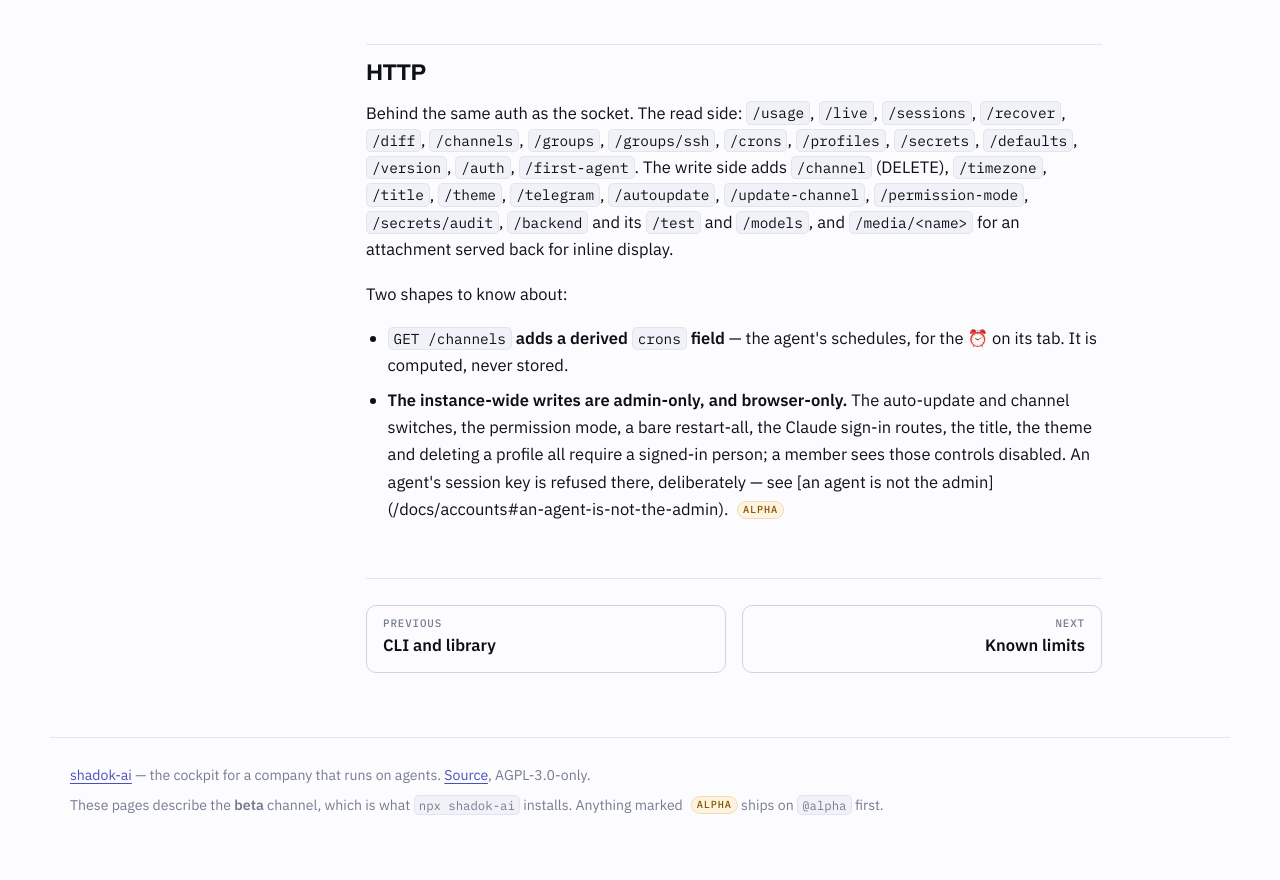
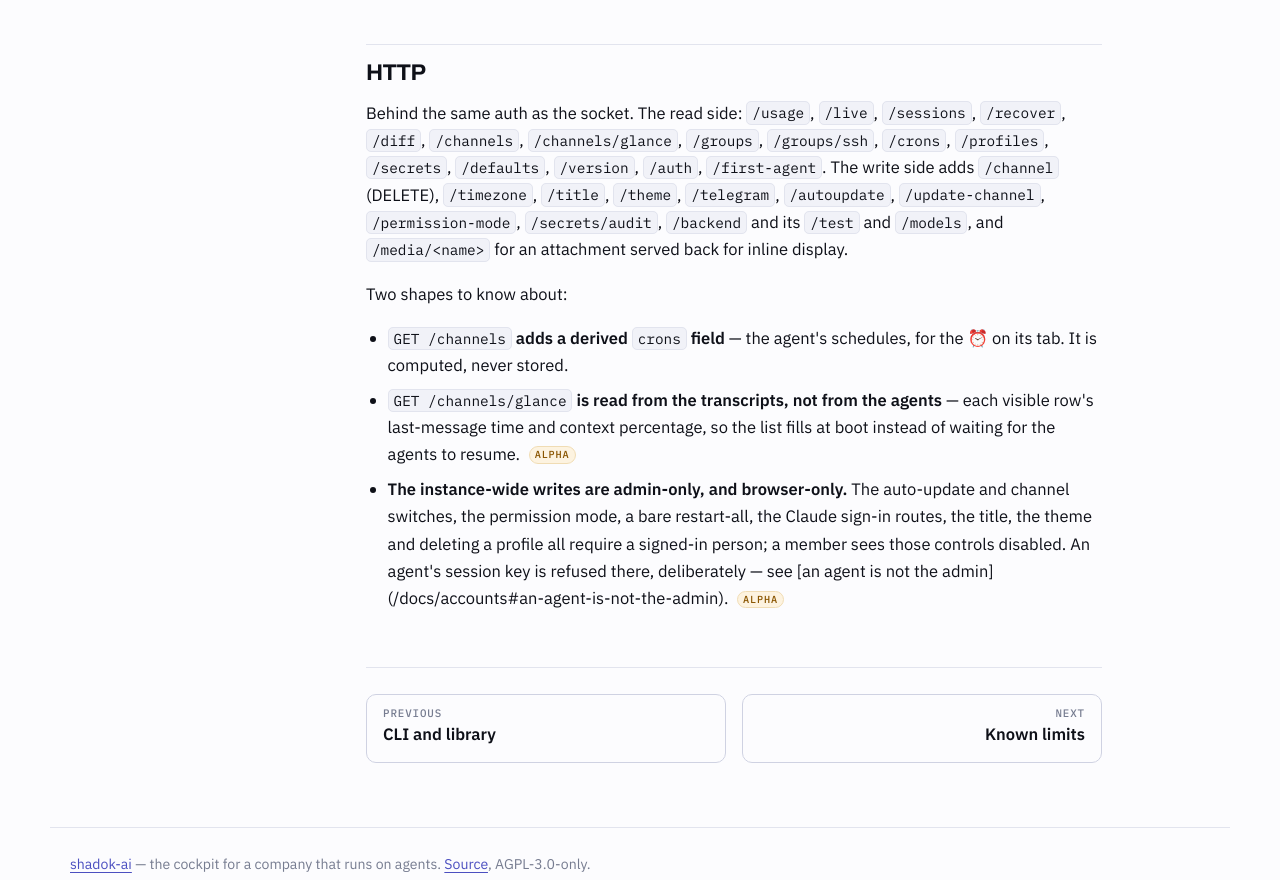
Before and after one commit to shadok-ai/site, a plain HTML site: page docs/websocket.html in a window 1280 px wide. Shown: the part 3950-4830 px from the top of the page. Drawn offline with Linux system fonts and the light colour scheme.

Commit message:
The reference knows about /channels/glance
PR #440 adds a read endpoint the Reference page did not list: each visible row's
last-message time and context percentage, read from the transcript tail so the
agent list fills at boot rather than after the agents resume.

Co-Authored-By: Claude Opus 5 <noreply@anthropic.com>
Claude-Session: https://claude.ai/code/session_013drUQ8RrZRuBgYytQq1Mv6

```diff
--- a/docs/websocket.html
+++ b/docs/websocket.html
@@ -247,11 +247,15 @@
 </tbody></table></div>
 <p><code>error.code</code> saves a machine client from matching on message text: <code>"busy"</code> for a prompt refused mid-turn, <code>"logged-out"</code> for a spawn refused because the instance is not signed in to Claude, <code>"space-not-connected"</code> for a spawn whose space has no credential of its own (it carries that space's <code>user</code>), and <code>"resume-refused"</code> for a shortened id that matches no agent or several.</p>
 <h2 id="http"><a class="anchor" href="#http">HTTP</a></h2>
-<p>Behind the same auth as the socket. The read side: <code>/usage</code>, <code>/live</code>, <code>/sessions</code>, <code>/recover</code>, <code>/diff</code>, <code>/channels</code>, <code>/groups</code>, <code>/groups/ssh</code>, <code>/crons</code>, <code>/profiles</code>, <code>/secrets</code>, <code>/defaults</code>, <code>/version</code>, <code>/auth</code>, <code>/first-agent</code>. The write side adds <code>/channel</code> (DELETE), <code>/timezone</code>, <code>/title</code>, <code>/theme</code>, <code>/telegram</code>, <code>/autoupdate</code>, <code>/update-channel</code>, <code>/permission-mode</code>, <code>/secrets/audit</code>, <code>/backend</code> and its <code>/test</code> and <code>/models</code>, and <code>/media/&lt;name&gt;</code> for an attachment served back for inline display.</p>
+<p>Behind the same auth as the socket. The read side: <code>/usage</code>, <code>/live</code>, <code>/sessions</code>, <code>/recover</code>, <code>/diff</code>, <code>/channels</code>, <code>/channels/glance</code>, <code>/groups</code>, <code>/groups/ssh</code>, <code>/crons</code>, <code>/profiles</code>, <code>/secrets</code>, <code>/defaults</code>, <code>/version</code>, <code>/auth</code>, <code>/first-agent</code>. The write side adds <code>/channel</code> (DELETE), <code>/timezone</code>, <code>/title</code>, <code>/theme</code>, <code>/telegram</code>, <code>/autoupdate</code>, <code>/update-channel</code>, <code>/permission-mode</code>, <code>/secrets/audit</code>, <code>/backend</code> and its <code>/test</code> and <code>/models</code>, and <code>/media/&lt;name&gt;</code> for an attachment served back for inline display.</p>
 <p>Two shapes to know about:</p>
 <ul>
 <li><strong><code>GET /channels</code> adds a derived <code>crons</code> field</strong> — the agent's schedules, for
  the ⏰ on its tab. It is computed, never stored.
+</li>
+<li><strong><code>GET /channels/glance</code> is read from the transcripts, not from the agents</strong> —
+ each visible row's last-message time and context percentage, so the list fills
+ at boot instead of waiting for the agents to resume. <span class="badge">alpha</span>
 </li>
 <li><strong>The instance-wide writes are admin-only, and browser-only.</strong> The
  auto-update and channel switches, the permission mode, a bare restart-all, the
```
Also changed, not shown: 1 other file.
